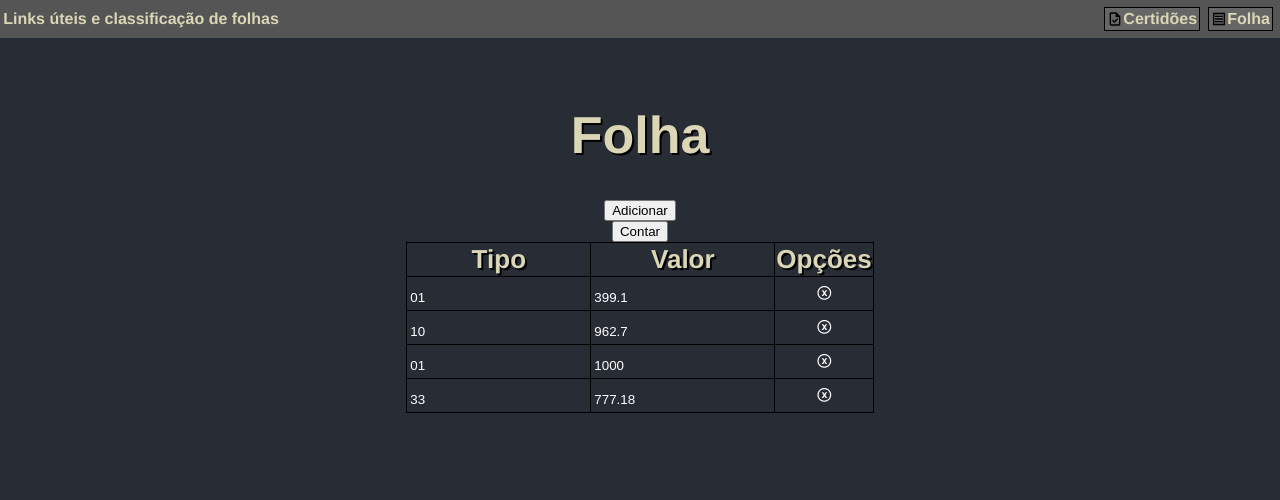
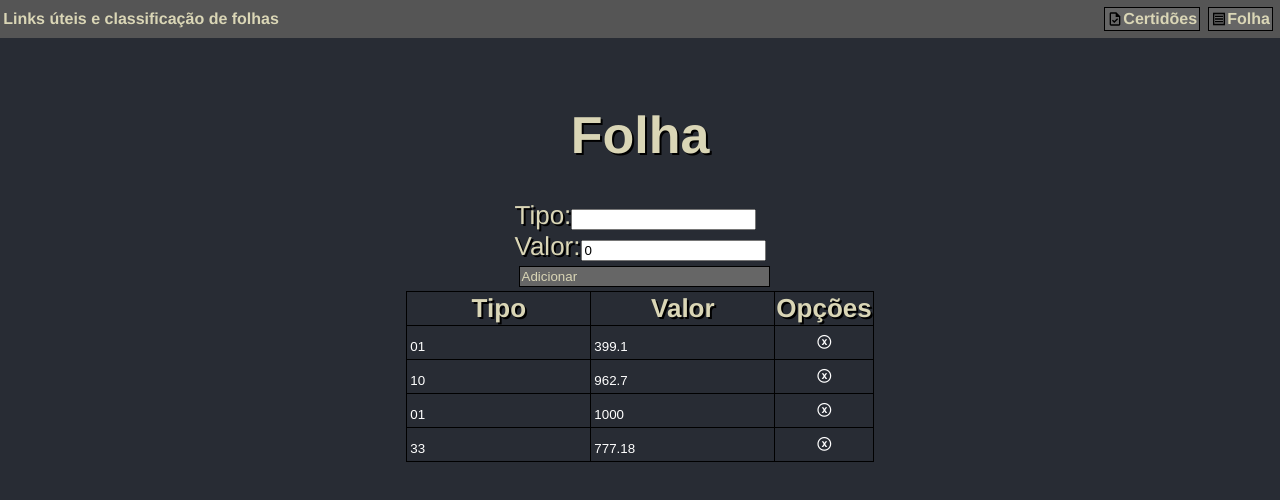
Before and after one commit to Glicio/rctcnds, a React (Create React App) app: page /folha in a window 1280 px wide. Shown: the top 500 px of the page. Built offline with nearby package versions, Linux system fonts and the light colour scheme.

Commit message:
Merge branch 'main' of https://github.com/Glicio/rctcnds

```diff
--- a/src/components/Folha.jsx
+++ b/src/components/Folha.jsx
@@ -29,9 +29,52 @@ const EditableCell = ({value: valorInicial, row: {index}, column: {id}, updateDa
     const getTipo = () => {
         return id === 'valor' ? 'number' : 'text'
     }
+    return <input className='tabela-input' onBlur={onBlur} value={valor} onChange={onChange} type={getTipo()}/>;
+}
 
 
-    return <input className='tabela-input' onBlur={onBlur} value={valor} onChange={onChange} type={getTipo()}/>;
+
+const ValoresForm = (props) => {
+
+
+    const [tipo,setTipo] = useState("")
+    const [valor,setValor] = useState(0)
+
+    const onClick = () =>{
+        props.addData(
+            {
+                tipo: tipo,
+                valor: valor,
+            }
+        )
+        setTipo("")
+        setValor(0)
+    }
+
+    const onChange = (e) => {
+        if(e.target.name === 'tipo'){
+            setTipo(e.target.value)
+        }
+        if(e.target.name === 'valor'){
+            setValor(e.target.value)
+        }
+    }
+
+    return(
+        <>
+            <form onSubmit={(e) => {e.preventDefault()}}>
+                <div className="form-item">
+                    <label htmlFor="tipo">Tipo:</label>
+                    <input type="text" name='tipo' id='tipo' value={tipo} onChange={(e) => {onChange(e)}}/>
+                </div>
+                <div className="form-item">
+                    <label htmlFor="valor">Valor:</label>
+                    <input type="number" name='valor' id='valor' value={valor} onChange={(e) => {onChange(e)}}/>
+                </div>
+                <button className='btn' onClick={(e) => onClick(e)}>Adicionar</button>
+            </form>
+        </>
+    )
 }
 
 
@@ -79,25 +122,14 @@ export default function Folha(props){
         )
     }
 
-    function pushTestData(){
-        // const result = tableData
-        // result.push({tipo: '44',valor: Math.floor(Math.random()*100)})
-        // console.log(result);
+    function addData({tipo, valor}){
+        // Adiciona um valor à tabela
         setTableData(old => {
-            return [...old, {tipo: '44',valor: Math.floor(Math.random()*100)}]
+            return [...old, {tipo: tipo, valor: valor}]
         })
     }
 
-    function reduceValor(){
-        const total = tableData.reduce((total,item) => {
-            console.log(item);
-            return total + item.valor
-        }, 0)
-        alert(total)
-    }
-
-
-    function totalReducer(){
+    function getFolhaInfo(){
         let total = {}
         tableData.forEach((item) => {
             !total[item.tipo] ? total[item.tipo] = item.valor : total[item.tipo] = total[item.tipo]+item.valor
@@ -108,8 +140,7 @@ export default function Folha(props){
     return (
     <>
         <h1>Folha</h1>
-        <button onClick={pushTestData}>Adicionar</button>
-        <button onClick={totalReducer}>Contar</button>
+        <ValoresForm addData={addData}></ValoresForm>
         <table className='tabela'{...getTableProps()}>
             <thead>
                 <tr>
```
